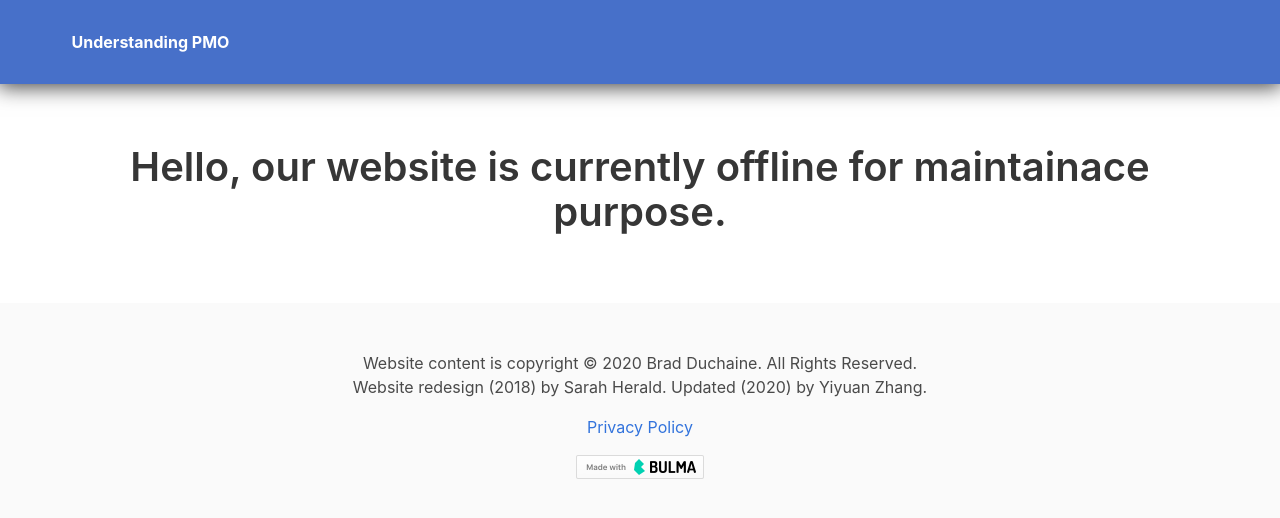
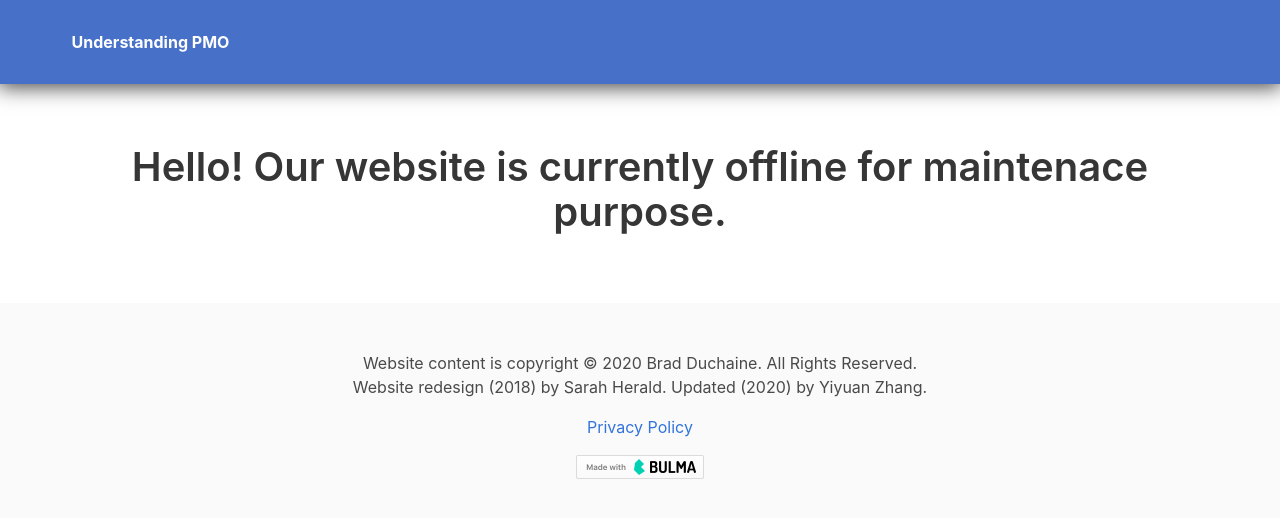
Before and after one commit to ryezyy11/hemiPMO.org, a Jekyll site: the page built from index.html, in a window 1280 px wide. Shown: the top 518 px of the page. Built offline with Jekyll 4.4.1, drawn with Linux system fonts in a browser that asks for light colours.

Commit message:
Maintenace Revision
1. Fix wording on index
2. Try fixing _redirect

```diff
--- a/index.html
+++ b/index.html
@@ -8,6 +8,6 @@
 ---
     <div class="column is-10" style="margin: auto;">
         <article class="content">
-            <h2  class="title is-2" >Hello, our website is currently offline for maintainace purpose.</h2>
+            <h2  class="title is-2" >Hello! Our website is currently offline for maintenace purpose.</h2>
         </article>
     </div>
```
Also changed, not shown: 3 other files.
